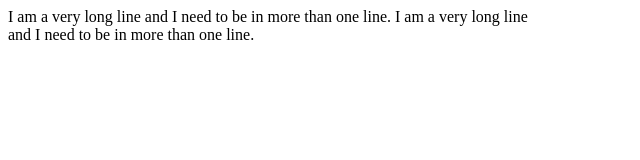
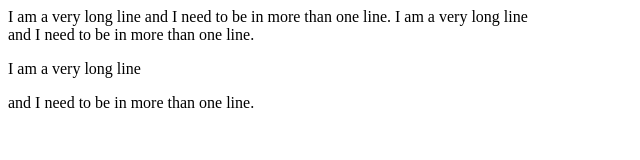
Before and after one commit to Spruzers/WBE-slide-day-one, a plain HTML site: page index.html in a window 1280 px wide. Shown: the whole page, without its empty margins (0-640 px from the left). Drawn offline with Linux system fonts and the light colour scheme.

Commit message:
And <p> tag to break lines too.

```diff
--- a/index.html
+++ b/index.html
@@ -21,3 +21,12 @@ I am a very long line <br> and I need to be in more than one line.
     You will notice tha <br> tag doesn't have a content of it own
     and a closing tag either. so it is another void tag.
 -->
+
+<!--
+  We can all so break a line with the <p> tag
+  like this
+-->
+
+<p> I am a very long line </p> and I need to be in more than one line.
+
+<!-- We will talk more on this in the next exercise and differentiate between using the <br> and <p> -->
```
